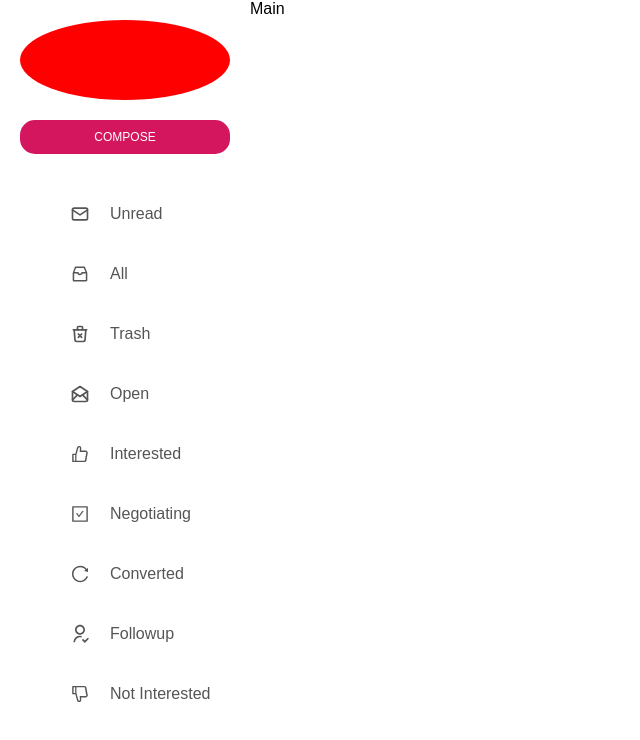
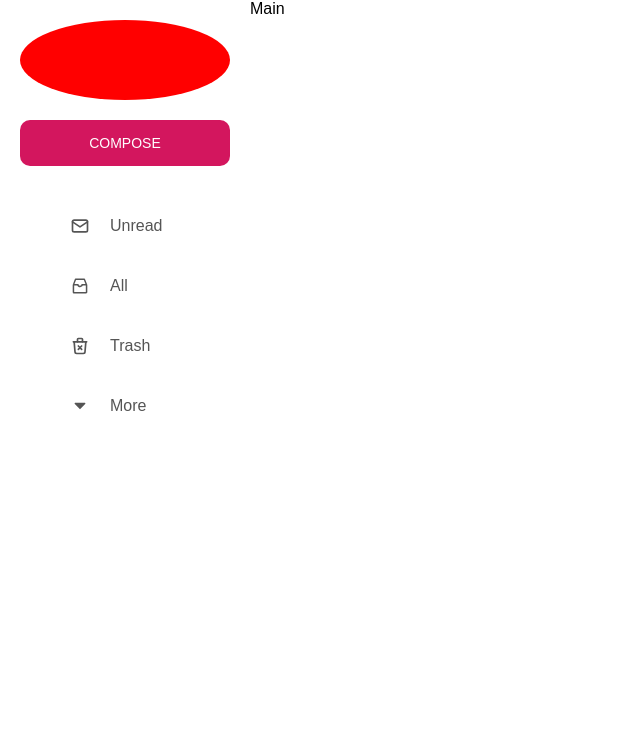
Before and after one commit to rybkaK/test-emails, a Next.js app: page / in a window 1280 px wide. Shown: the top 740 px of the page, without its empty margins (0-640 px from the left). Built offline with nearby package versions, Linux system fonts and the light colour scheme.

Commit message:
feat: added navbar

```diff
--- a/components/navbar/index.tsx
+++ b/components/navbar/index.tsx
@@ -1,7 +1,6 @@
-import React from 'react';
+import React, { useCallback, useState } from 'react';
 import styled from 'styled-components';
 
-import { MdOutlineEmail } from 'react-icons/md';
 import {
 	AiOutlineLike,
 	AiOutlineInbox,
@@ -10,6 +9,7 @@ import {
 	AiOutlineCheckSquare,
 } from 'react-icons/ai';
 import { RiUserFollowLine } from 'react-icons/ri';
+import { TiArrowSortedDown, TiArrowSortedUp } from 'react-icons/ti';
 import { TbMail, TbMailOpened, TbTrashX } from 'react-icons/tb';
 
 import Button from '../shared/button';
@@ -48,7 +48,18 @@ const NavbarMenu = styled.div`
 	padding: 30px 0;
 `;
 
+const NavbarMore = styled.div`
+	display: flex;
+	flex-direction: column;
+`;
+
 const Navbar = () => {
+	const [isMoreLinksShown, setIsMoreLinksShown] = useState(false);
+
+	const handleMoreLinkShown = useCallback(() => {
+		setIsMoreLinksShown((prev) => !prev);
+	}, []);
+
 	return (
 		<NavbarContainer>
 			<NavbarHeader>
@@ -68,6 +79,16 @@ const Navbar = () => {
 					<TbTrashX fontSize={20} />
 					Trash
 				</NavbarLink>
+				<NavbarLink onClick={handleMoreLinkShown}>
+					{isMoreLinksShown ? (
+						<TiArrowSortedUp fontSize={20} />
+					) : (
+						<TiArrowSortedDown fontSize={20} />
+					)}
+					More
+				</NavbarLink>
+				{isMoreLinksShown && (
+					<NavbarMore>
 						<NavbarLink>
 							<TbMailOpened fontSize={20} />
 							Open
@@ -92,6 +113,8 @@ const Navbar = () => {
 							<AiOutlineDislike fontSize={20} />
 							Not Interested
 						</NavbarLink>
+					</NavbarMore>
+				)}
 			</NavbarMenu>
 		</NavbarContainer>
 	);
--- a/components/shared/button/index.tsx
+++ b/components/shared/button/index.tsx
@@ -2,7 +2,7 @@ import React from 'react';
 import styled from 'styled-components';
 
 const StyledButton = styled.button`
-	padding: 10px 15px;
+	padding: 15px;
 
 	display: flex;
 	align-items: center;
@@ -11,8 +11,8 @@ const StyledButton = styled.button`
 	border: none;
 	cursor: pointer;
 
-	border-radius: 15px;
-	font-size: 12px;
+	border-radius: 10px;
+	font-size: 14px;
 	font-weight: 400;
 	color: #ffffff;
 	background-color: #d3165e;
--- a/components/shared/navbar-link/index.tsx
+++ b/components/shared/navbar-link/index.tsx
@@ -1,12 +1,14 @@
 import React from 'react';
 import styled from 'styled-components';
 
-const StyledLink = styled.a`
+const StyledLink = styled.button`
 	padding: 20px 15px 20px 70px;
 
 	display: grid;
 	align-items: center;
 	grid-template-columns: 40px 1fr;
+
+	text-align: left;
 
 	border: none;
 	cursor: pointer;
@@ -16,13 +18,18 @@ const StyledLink = styled.a`
 	font-weight: 400;
 
 	color: #555555;
+	background-color: transparent;
 	:hover {
 		background-color: #79797922;
 	}
 `;
 
-const NavbarLink: React.FC = ({ children }) => {
-	return <StyledLink>{children}</StyledLink>;
+interface NavbarLinkProps {
+	onClick?: () => void;
+}
+
+const NavbarLink: React.FC<NavbarLinkProps> = ({ onClick, children }) => {
+	return <StyledLink onClick={onClick}>{children}</StyledLink>;
 };
 
 export default NavbarLink;
```
Lines whose indentation alone changed are shown as unchanged.
